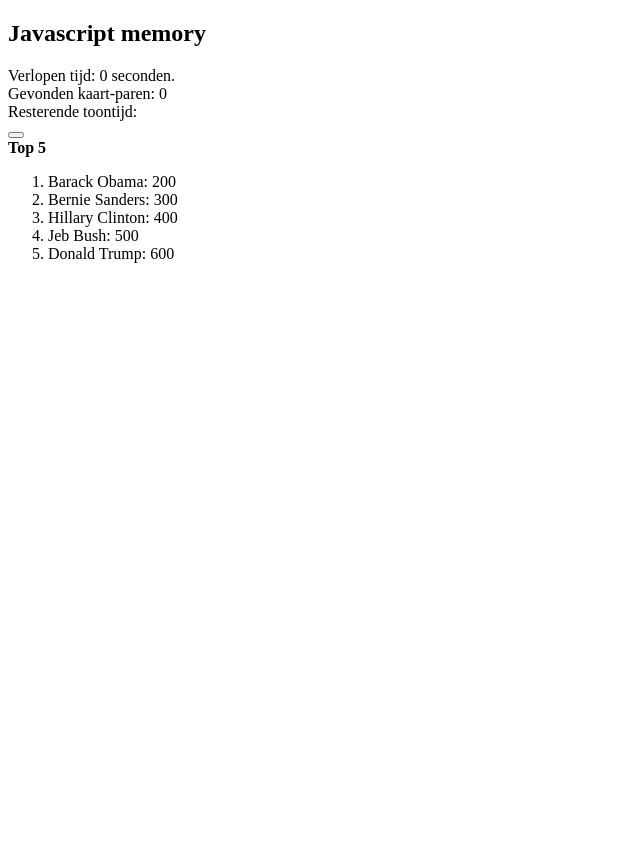
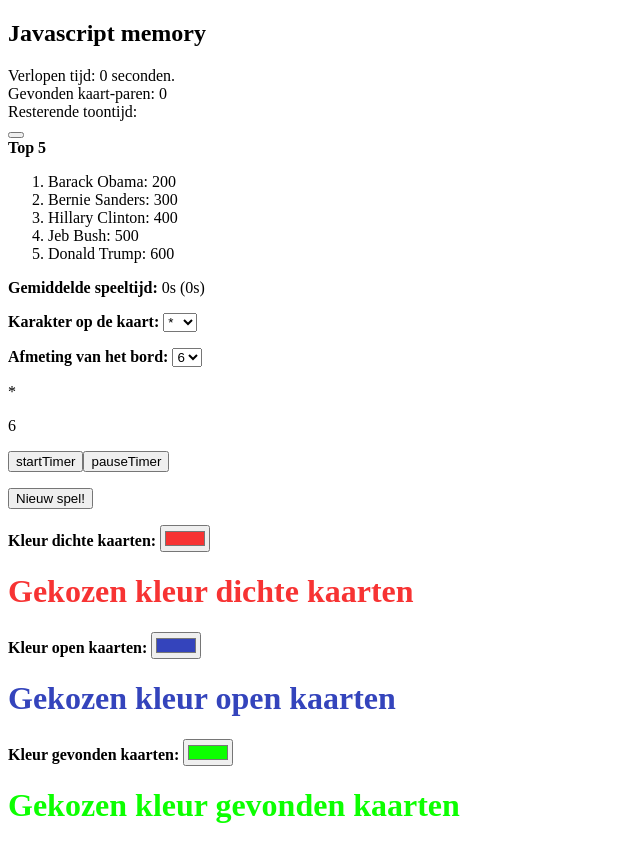
Before and after one commit to JoppeKlaver/Project2.4, an Angular app in the folder Memory/: page / in a window 1280 px wide. Shown: the whole page, without its empty margins (0-640 px from the left). Before the commit the page ends 800 px from the top, so only its background shows below. Built offline with nearby package versions, Linux system fonts and the light colour scheme.

Commit message:
colour component toegevoegd

```diff
--- a/Memory/src/app/app.component.html
+++ b/Memory/src/app/app.component.html
@@ -1,2 +1,5 @@
 <app-top-info></app-top-info>
 <app-top5></app-top5>
+<app-options></app-options>
+<app-new-game></app-new-game>
+<app-colour></app-colour>
--- a/Memory/src/app/colour/colour.component.html
+++ b/Memory/src/app/colour/colour.component.html
@@ -1,3 +1,3 @@
-<p>
-  colour works!
-</p>
+<p><b>Kleur dichte kaarten: </b><input type="color" (change)="changeInactiveColour($event)" value="{{inactiveColour}}"><h1 [ngStyle]="{'color': inactiveColour}">Gekozen kleur dichte kaarten</h1></p>
+<p><b>Kleur open kaarten: </b><input type="color" (change)="changeActiveColour($event)" value="{{activeColour}}"><h1 [ngStyle]="{'color': activeColour}">Gekozen kleur open kaarten</h1></p>
+<p><b>Kleur gevonden kaarten: </b><input type="color" (change)="changeFoundColour($event)" value="{{foundColour}}"><h1 [ngStyle]="{'color': foundColour}">Gekozen kleur gevonden kaarten</h1></p>
--- a/Memory/src/app/colour/colour.component.ts
+++ b/Memory/src/app/colour/colour.component.ts
@@ -6,10 +6,25 @@
   styleUrls: ['./colour.component.css']
 })
 export class ColourComponent implements OnInit {
+  inactiveColour = "#f73333";
+  activeColour = "#3444bc";
+  foundColour = "#0cff00";
 
   constructor() { }
 
   ngOnInit() {
   }
 
+  changeInactiveColour(event: any){
+    this.inactiveColour = event.target.value;
+  }
+
+  changeActiveColour(event: any){
+    this.activeColour = event.target.value;
+  }
+
+  changeFoundColour(event: any){
+    this.foundColour = event.target.value;
+  }
+
 }
```
